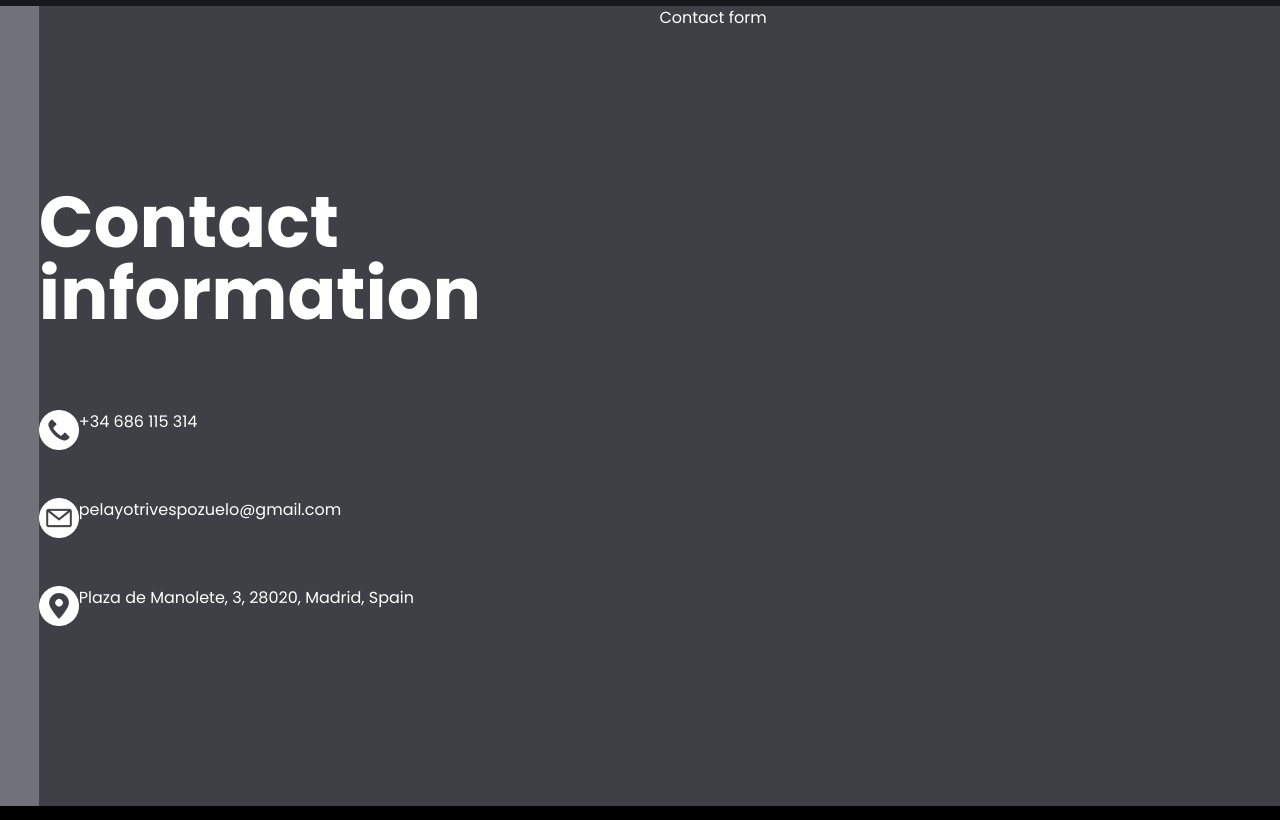
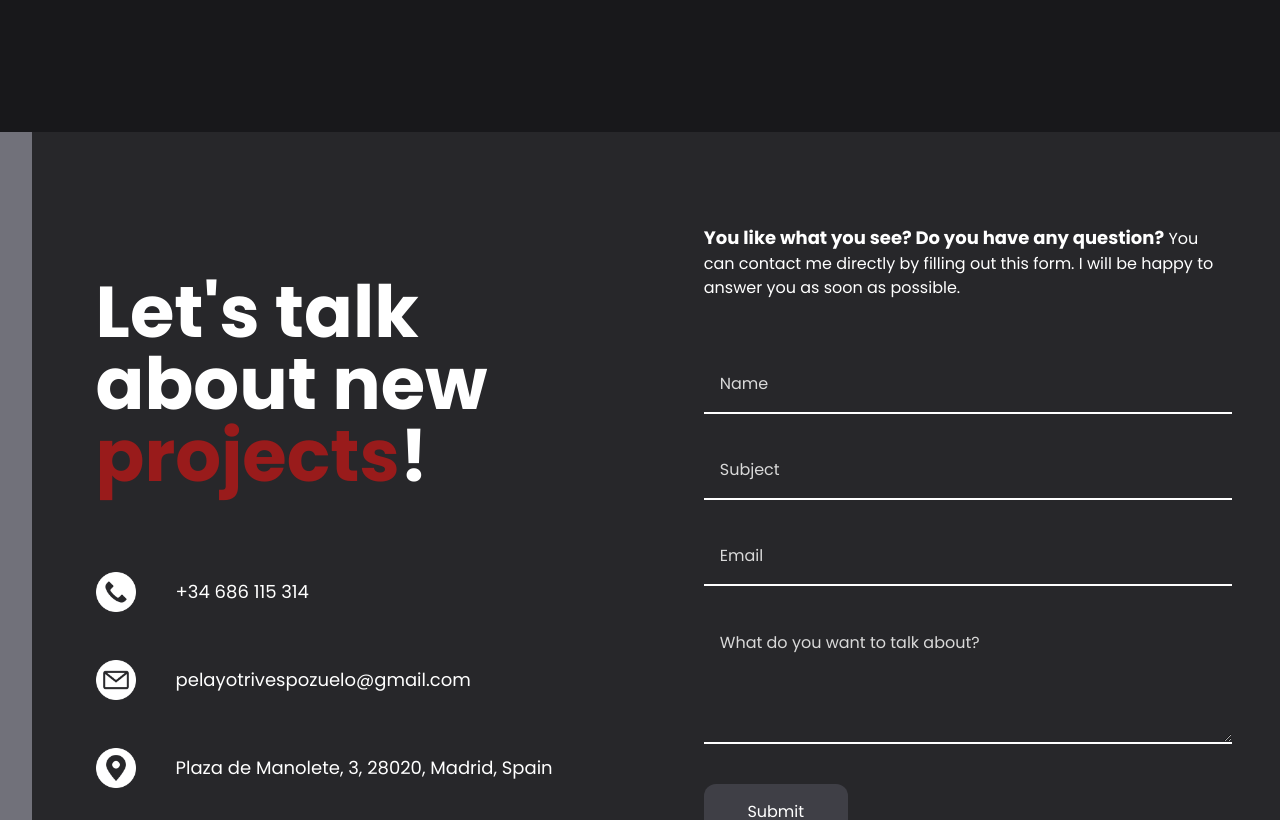
Before and after one commit to pelayotrives/portfolio, a React (Create React App) app: page / in a window 1280 px wide. Shown: the part 4200-5020 px from the top of the page. Built offline with nearby package versions, Linux system fonts and the light colour scheme.

Commit message:
Documentos actualizados.

```diff
--- a/src/components/contact/Contact.jsx
+++ b/src/components/contact/Contact.jsx
@@ -3,30 +3,45 @@ import './contact.css'
 
 function Contact() {
   return (
-    <div className='projects bg-zinc-700 h-screen flex flex-row'>
+    <div id='contact' className='contact bg-zinc-800 h-screen flex flex-row '>
 
         <div className='left-bar h-full w-10 bg-zinc-500'></div>
 
-        <div className="contact-left flex flex-col justify-center justify-items-center content-center items-center self-center w-1/2">
-            <h2 className="title-contact text-7xl font-bold self-start">Contact information</h2>
+        <div className="contact-wrapper flex flex-row">
+
+            <div className="contact-left flex flex-col justify-center justify-items-center content-center items-center self-center p-16 w-1/2">
+                <h2 className="title-contact text-7xl font-bold self-start">Let's talk about new <span className='text-red-800'>projects</span>!</h2>
                 <div className="icon-wrapper flex flex-col self-start mt-20">
-                <div className="phone mb-12 flex flex-row">
+                    <div className="phone mb-12 flex flex-row items-center">
                         <img src="/phone.png" alt="Phone logo" width={40} />
-                    <p>+34 686 115 314</p>
+                        <p className='ml-10 text-lg'>+34 686 115 314</p>
                     </div>
-                <div className="mail mb-12 flex flex-row">
+                    <div className="mail mb-12 flex flex-row items-center">
                         <img src="/mail.png" alt="Mail logo" width={40} />
-                    <p>pelayotrivespozuelo@gmail.com</p>
+                        <p className='ml-10 text-lg'>pelayotrivespozuelo@gmail.com</p>
                     </div>
-                <div className="address flex flex-row">
+                    <div className="address flex flex-row items-center">
                         <img src="/address.png" alt="Address logo" width={40} />
-                    <address className='not-italic'>Plaza de Manolete, 3, 28020, Madrid, Spain</address>
+                        <address className='not-italic ml-10 text-lg'>Plaza de Manolete, 3, 28020, Madrid, Spain</address>
                     </div>
                 </div>
             </div>
 
-        <div className="contact-right w-1/2">
-            <p className="contact-form">Contact form</p>
+            <div className="contact-right flex content-center items-center self-center p-12 w-1/2">
+                <div className="contact-form">
+                    <p className='contact-form-question'><span className='font-bold text-lg'>You like what you see? Do you have any question?</span> You can contact me directly by filling out this form. I will be happy to answer you as soon as possible.</p>
+                    <div className="contact-form-content">
+                        <form action="" className='flex flex-col mt-7'>
+                            <input className='bg-transparent text-white p-4 mt-7' type="text" placeholder='Name' name='username' required/>
+                            <input className='bg-transparent text-white p-4 mt-7' type="text" placeholder='Subject' name='subject' />
+                            <input className='bg-transparent text-white p-4 mt-7' type="email" placeholder='Email' name='email' required/>
+                            <textarea className='bg-transparent text-white p-4 mt-7' rows="4" name="message" placeholder='What do you want to talk about?'/>
+                            <button className='button-form bg-zinc-700 rounded-xl font-normal text-center p-4 mt-10 w-36'>Submit</button>
+                        </form>
+                    </div>
+                </div>
+            </div>
+
         </div>
 
     </div>
--- a/src/components/contact/contact.css
+++ b/src/components/contact/contact.css
@@ -0,0 +1,34 @@
+.title-contact {
+  max-width: 15ch;
+}
+
+.contact-form-question {
+  max-width: 65ch;
+}
+
+.button-form {
+  transition: all 0.5s;
+}
+
+.button-form:hover {
+  color: #10172a;
+  background-color: white;
+  /* transform: scale(1.05); */
+  transition-timing-function: ease-in-out;
+}
+
+input,
+textarea {
+  border-bottom: 2px solid white;
+}
+
+input::placeholder,
+textarea::placeholder {
+  color: rgb(217, 217, 217);
+  opacity: 1;
+  line-height: normal;
+}
+
+.contact-wrapper {
+    margin: 0 auto;
+}
--- a/src/components/navbar/Navbar.jsx
+++ b/src/components/navbar/Navbar.jsx
@@ -9,14 +9,14 @@ function Navbar() {
         <div className='navbar-links flex flex-row justify-between content-between'>
 
             <div className='navbar-links-container-left flex flex-row sm:justify-start justify-center justify-items-center content-center items-center self-center p-5'>
-                <li className='mr-20 ml-5'><a className='name-icon font-semibold tracking-widest' href='#intro'>{capitalize("Pelayo Trives")}</a></li>
+                <li className='mr-20 ml-5 page-title'><a className='name-icon font-semibold tracking-widest' href='#intro'>{capitalize("Pelayo Trives")}</a></li>
             </div>
 
             <div className='navbar-links-container-right flex flex-row justify-center justify-items-center content-center items-center self-center'>
-                <li className='mr-20'><a href='#about'>About</a></li>
-                <li className='mr-20'><a href='#skills'>Skills</a></li>
-                <li className='mr-20'><a href='#projects'>Projects</a></li>
-                <li className='mr-10'><a href='#contact'>Contact</a></li>
+                <li className='link mr-20'><a href='#about'>About</a></li>
+                <li className='link mr-20'><a href='#skills'>Skills</a></li>
+                <li className='link mr-20'><a href='#projects'>Projects</a></li>
+                <li className='link mr-10'><a href='#contact'>Contact</a></li>
             </div>
 
         </div>
--- a/src/components/navbar/navbar.css
+++ b/src/components/navbar/navbar.css
@@ -7,3 +7,25 @@
 .navbar-links {
   list-style-type: none;
 }
+
+.page-title {
+  transition: all .5s;
+}
+
+.page-title:hover {
+  transform: scale(1.05);
+}
+
+.link {
+  transition: all .5s;
+}
+
+.link:hover {
+  color: red;
+  transform: scale(1.05);
+}
+
+.link:active {
+  color: pink;
+  transform: scale(1.10);
+}
--- a/src/components/projects/Projects.jsx
+++ b/src/components/projects/Projects.jsx
@@ -1,5 +1,6 @@
 import React from 'react'
 import './projects.css'
+import Indicator from '../indicator/Indicator'
 
 function Projects() {
   return (
@@ -12,7 +13,7 @@ function Projects() {
                 </div>
             </div>
 
-            <div className="cards flex flex-row justify-center justify-items-center mb-32">
+            <div className="cards flex flex-row justify-center justify-items-center">
 
                 <div className="card rounded-lg shadow-2xl text-center">
                     <div id='card-image-picture-1' className="card-image"></div>
@@ -47,8 +48,9 @@ function Projects() {
                     </div>
                 </div>
 
+            </div>
 
-            </div>
+            <a className='mb-32 mt-8' href="#contact"><Indicator /></a>
 
     </div>
   )
```
Also changed, not shown: 2 other files (tests, documents, lock files or other folders). Lines whose indentation alone changed are shown as unchanged.
